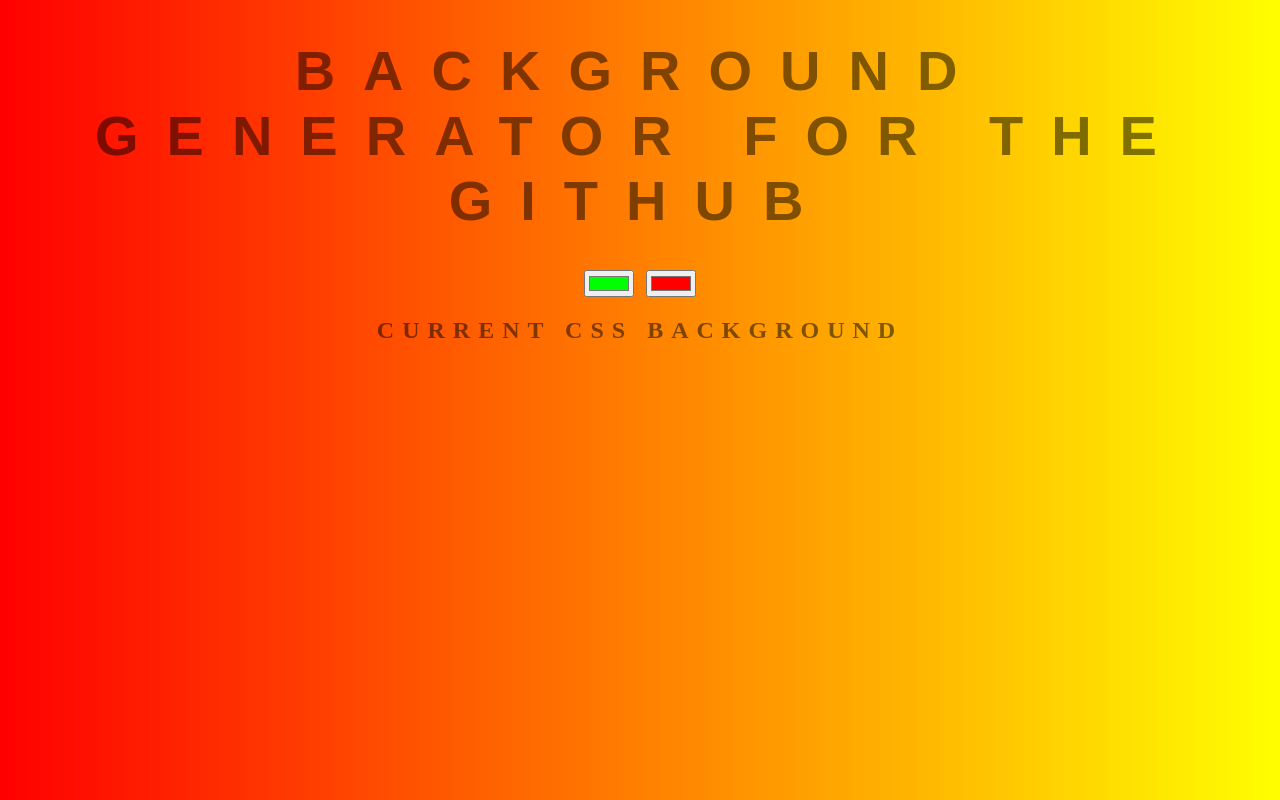
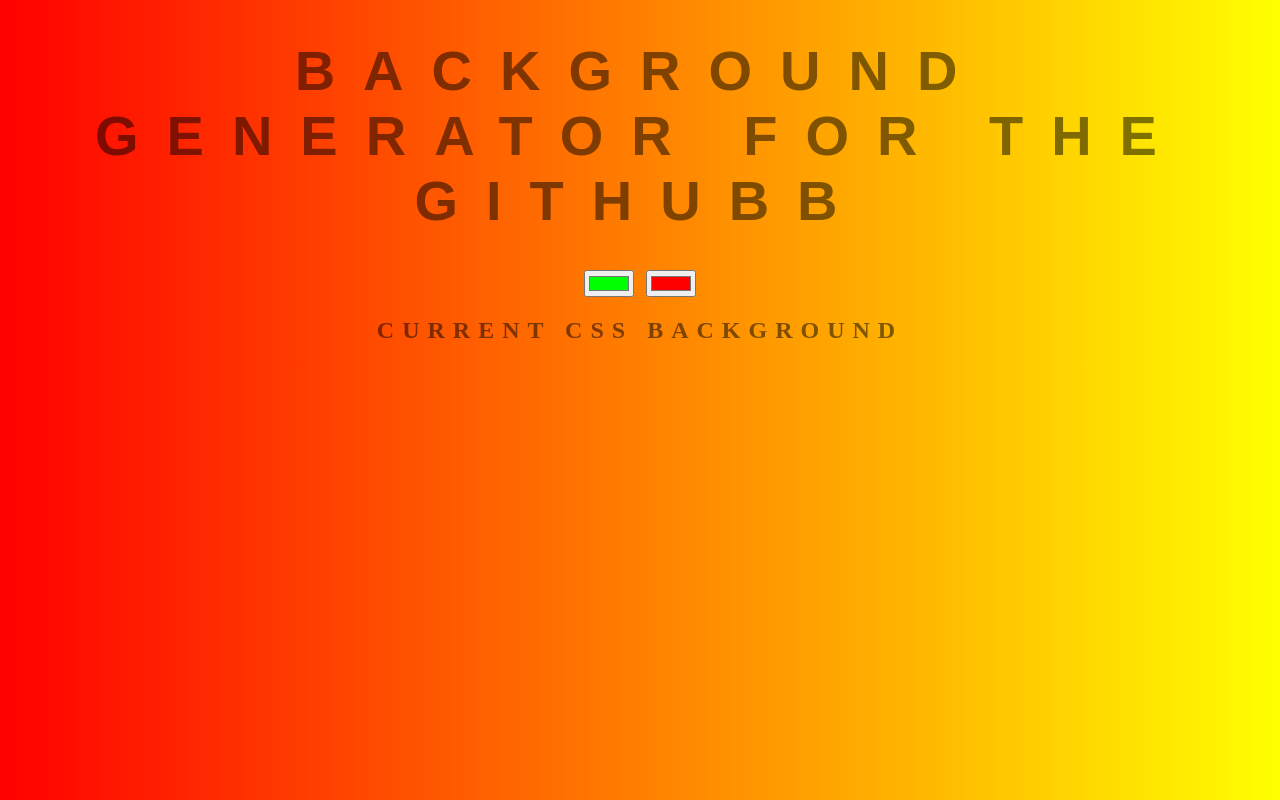
Before and after one commit to Alexp996/background-gradient, a plain HTML site: page index.html in a window 1280 px wide. Drawn offline with Linux system fonts and the light colour scheme.

Commit message:
it is good

```diff
--- a/index.html
+++ b/index.html
@@ -5,7 +5,7 @@
 	<link rel="stylesheet" type="text/css" href="style.css">
 </head>
 <body id="gradient">
-	<h1>Background Generator for the GITHUB</h1>
+	<h1>Background Generator for the GITHUBB</h1>
 	<input class="color1" type="color" name="color1" value="#00ff00">
 	<input oninput="colorPicker()" class="color2" type="color" name="color2" value="#ff0000">
 	<h2>Current CSS Background</h2>
```
